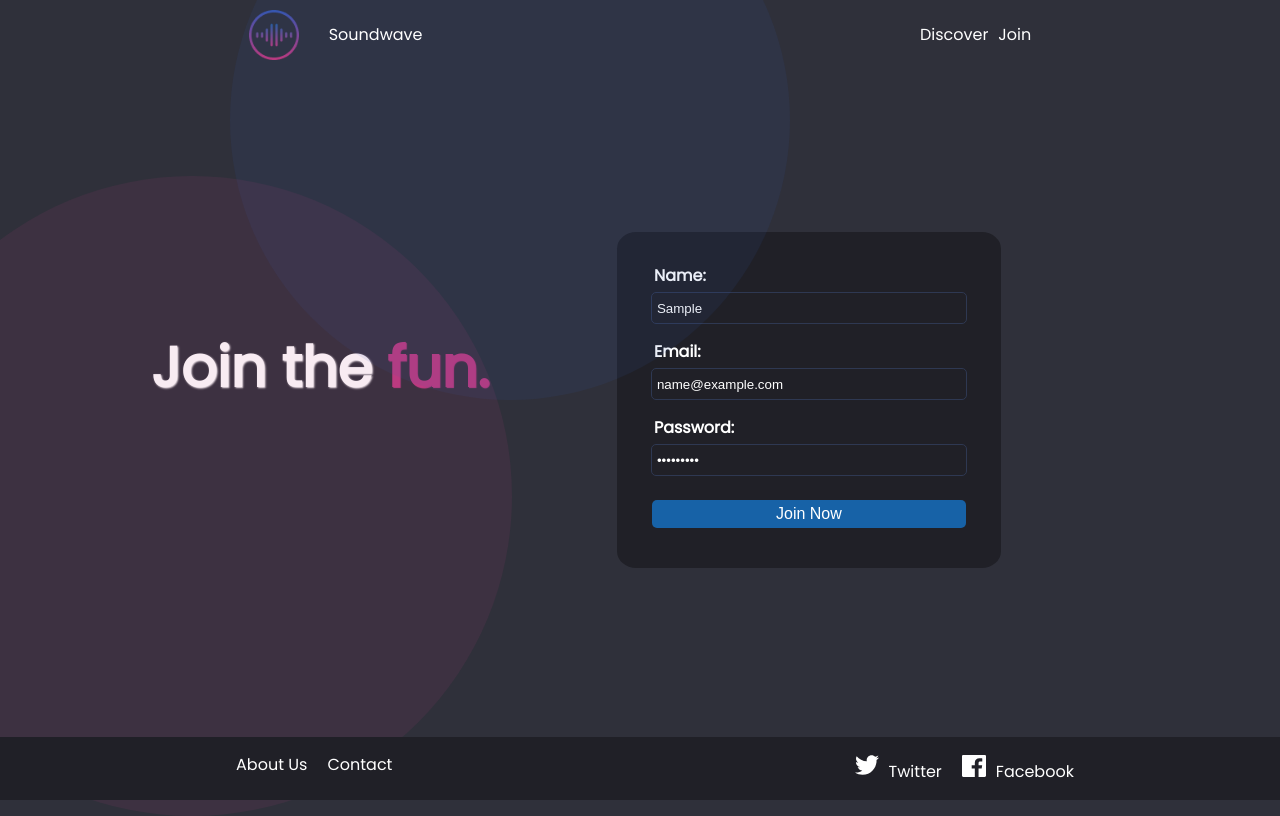
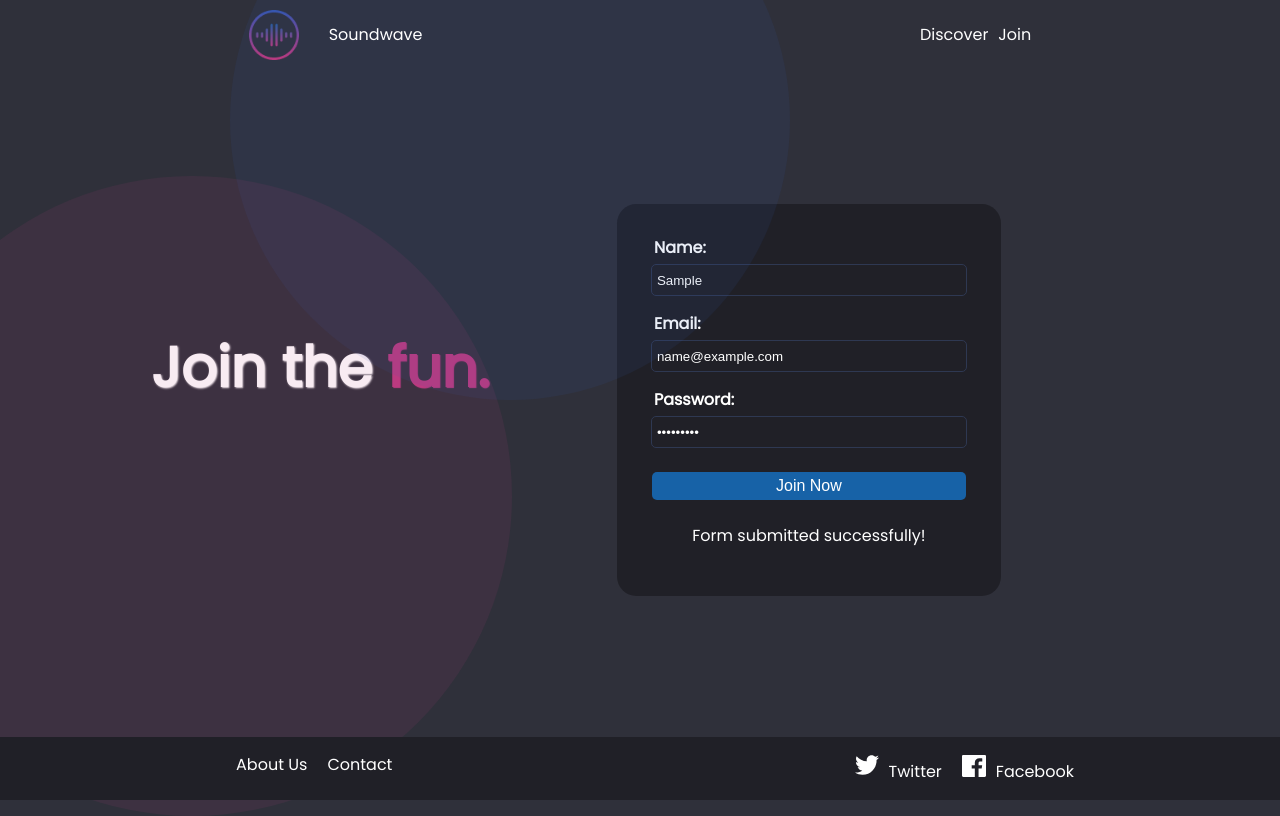
Before and after one commit to saudlari/soundWave, a React (Vite) app: page /join in a window 1280 px wide. Both pictures are taken after typing "Sample", "name@example.com", "Sample123" into the empty fields and a click on the button "Join Now". Built offline with nearby package versions, Linux system fonts and the light colour scheme.

Commit message:
Popup Confirm Form

```diff
--- a/src/components/form/Form.jsx
+++ b/src/components/form/Form.jsx
@@ -1,3 +1,4 @@
+import { useEffect } from "react";
 import "./Form.css";
 import Button from "../../components/button/Button";
 import { useForm } from "react-hook-form";
@@ -6,13 +7,21 @@ function Form() {
   const {
     register,
     handleSubmit,
-    formState: { errors },
+    formState: { errors, isSubmitSuccessful },
+    reset,
   } = useForm();
 
   const onSubmit = (dataForm) => {
-    event.preventDefault();
     console.log(dataForm);
   };
+
+  useEffect(() => {
+    if (isSubmitSuccessful) {
+      setTimeout(() => {
+        reset();
+      }, 3000);
+    }
+  }, [isSubmitSuccessful, reset]);
 
   return (
     <>
@@ -54,9 +63,13 @@ function Form() {
             {...register("password", { required: true, pattern: /^(?=.*[0-9])(?=.*[a-z])(?=.*[A-Z])[a-zA-Z0-9]{8,16}$/ })}
             id="psw"
           />
-          {errors.password && <p> Password is not valid </p>}
-
+          {errors.password && <p>Password is not valid</p>}
           <Button size="big" type="submit" />
+          {isSubmitSuccessful && (
+          <div className="popup">
+            <p>Form submitted successfully!</p>
+          </div>
+        )}
         </form>
       </div>
     </>
```
